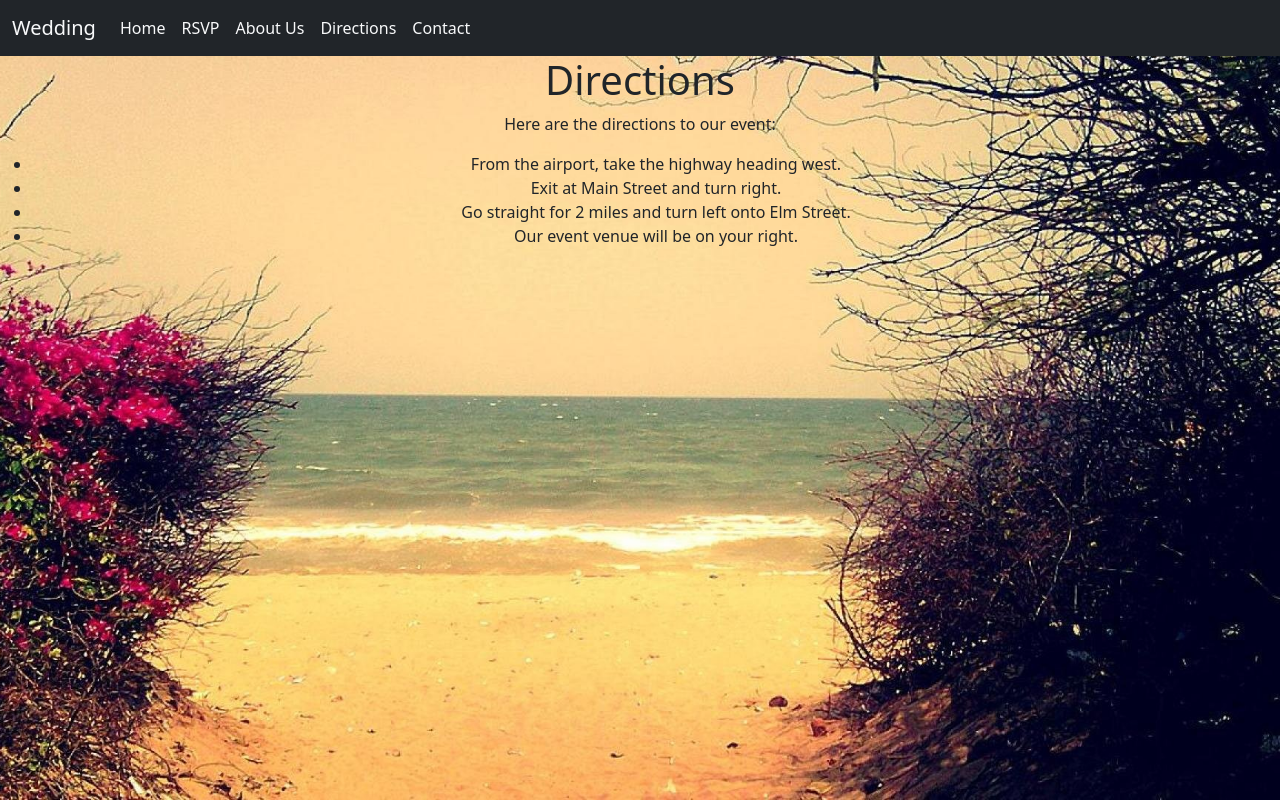
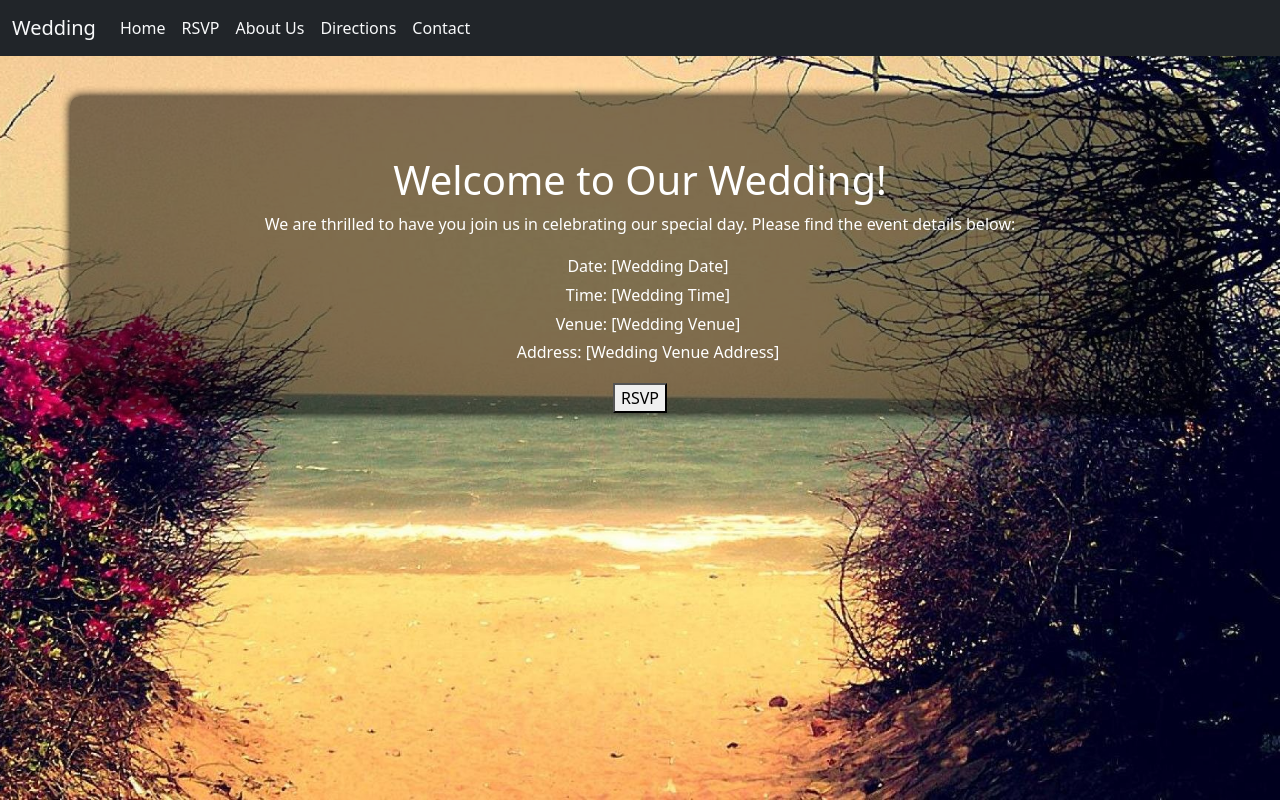
Before and after one commit to Kyle-Kundinger/WeddingRSVP, a React (Create React App) app in the folder client/: page / in a window 1280 px wide. Built offline with nearby package versions, Linux system fonts and the light colour scheme.

Commit message:
updated home page

```diff
--- a/client/src/components/home.js
+++ b/client/src/components/home.js
@@ -1,18 +1,59 @@
 import React from "react";
+import Rsvp from "./rsvp";
 
-function Home() {
+class Home extends React.Component {
+  constructor() {
+    super();
+    this.state = {
+      showRsvp: false,
+    };
+    this.toggleRsvp = this.toggleRsvp.bind(this);
+  }
+
+  toggleRsvp() {
+    this.setState(prevState => ({ showRsvp: !prevState.showRsvp }));
+  }
+
+  render() {
+    const { showRsvp } = this.state;
+
     return (
-      <div>
-        <h1>Directions</h1>
-        <p>Here are the directions to our event:</p>
-        <ul>
-          <li>From the airport, take the highway heading west.</li>
-          <li>Exit at Main Street and turn right.</li>
-          <li>Go straight for 2 miles and turn left onto Elm Street.</li>
-          <li>Our event venue will be on your right.</li>
-        </ul>
+      <div
+        className="container"
+        style={{
+          paddingTop: "60px",
+          color: "white",
+          backgroundColor: "rgba(0, 0, 0, 0.5)",
+          marginTop: "40px",
+          boxShadow: "0 0 10px rgba(0, 0, 0, 1)",
+          borderRadius: "10px",
+        }}
+      >
+        {!showRsvp && (
+          <>
+            <h1>Welcome to Our Wedding!</h1>
+            <p>
+              We are thrilled to have you join us in celebrating our special day.
+              Please find the event details below:
+            </p>
+            <p style={{ marginLeft: '1em', lineHeight: '1.8em' }}>
+              Date: [Wedding Date]<br />
+              Time: [Wedding Time]<br />
+              Venue: [Wedding Venue]<br />
+              Address: [Wedding Venue Address]
+            </p>
+            <button onClick={this.toggleRsvp}>RSVP</button>
+          </>
+        )}
+        {showRsvp && (
+          <>
+            <Rsvp />
+            <button onClick={this.toggleRsvp}>Back to Home</button>
+          </>
+        )}
       </div>
     );
   }
+}
 
 export default Home;
--- a/client/src/components/rsvp.js
+++ b/client/src/components/rsvp.js
@@ -11,8 +11,6 @@ const Rsvp = () => {
   const [loading, setLoading] = useState(false);
   const [people, setPeople] = useState([]);
   const [invalid, setInvalid] = useState(false);
-
-
 
   const handleChange = (event) => {
     setName(event.target.value);
@@ -36,26 +34,10 @@ const Rsvp = () => {
   };
 
   return (
-    <div style={{
-      display: 'flex',
-      justifyContent: 'center',
-      minHeight: 'calc(100vh - 80px)',
-      padding: '0 20px'
-    }}>
-      <div style={{
-        position: 'relative',
-        marginTop: '80px',
-        backgroundColor: 'rgba(52, 58, 64, 0.6)',
-        padding: '20px',
-        borderRadius: '10px',
-        boxShadow: '0 0 10px rgba(0, 0, 0, 0.5)',
-        zIndex: '999',
-        color: 'white',
-      }}>
+    <div>
       {loading ? (
         <Loading type="spin" color="#FFFFFF" />
-        ) :
-        submitted ? (
+      ) : submitted ? (
         <RsvpForm name={name} personData={personData} people={people} />
       ) : (
         <form onSubmit={handleSubmit}>
@@ -66,16 +48,13 @@ const Rsvp = () => {
             {invalid ? <span><br /><p>Sorry, we couldn't find that group number</p></span> : ''}
             <br />
             <input type="text" value={name} onChange={handleChange} />
-
           </label>
-
           <br />
           <br />
           <input type="submit" value={loading ? 'Loading...' : 'RSVP'} disabled={loading} />
         </form>
       )}
     </div>
-    </div>
   );
 };
 
```
Lines whose indentation alone changed are shown as unchanged.
